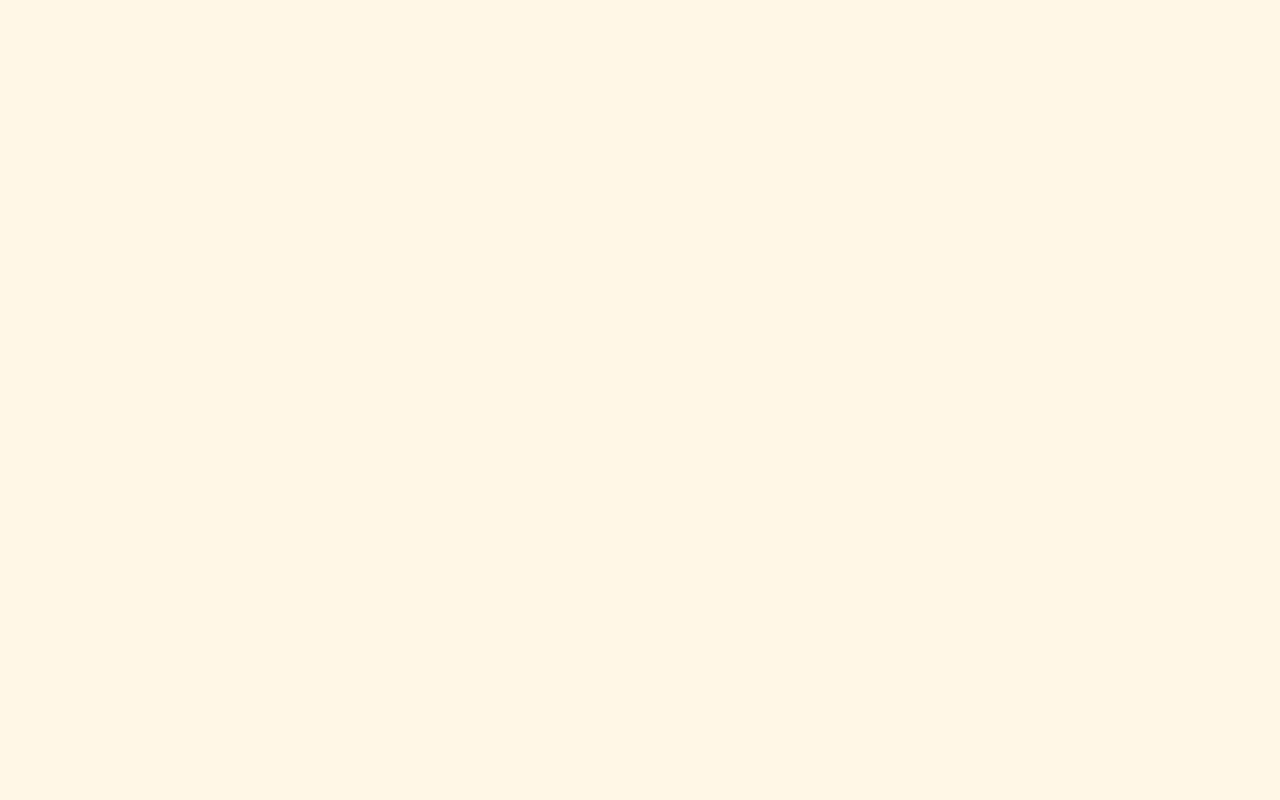
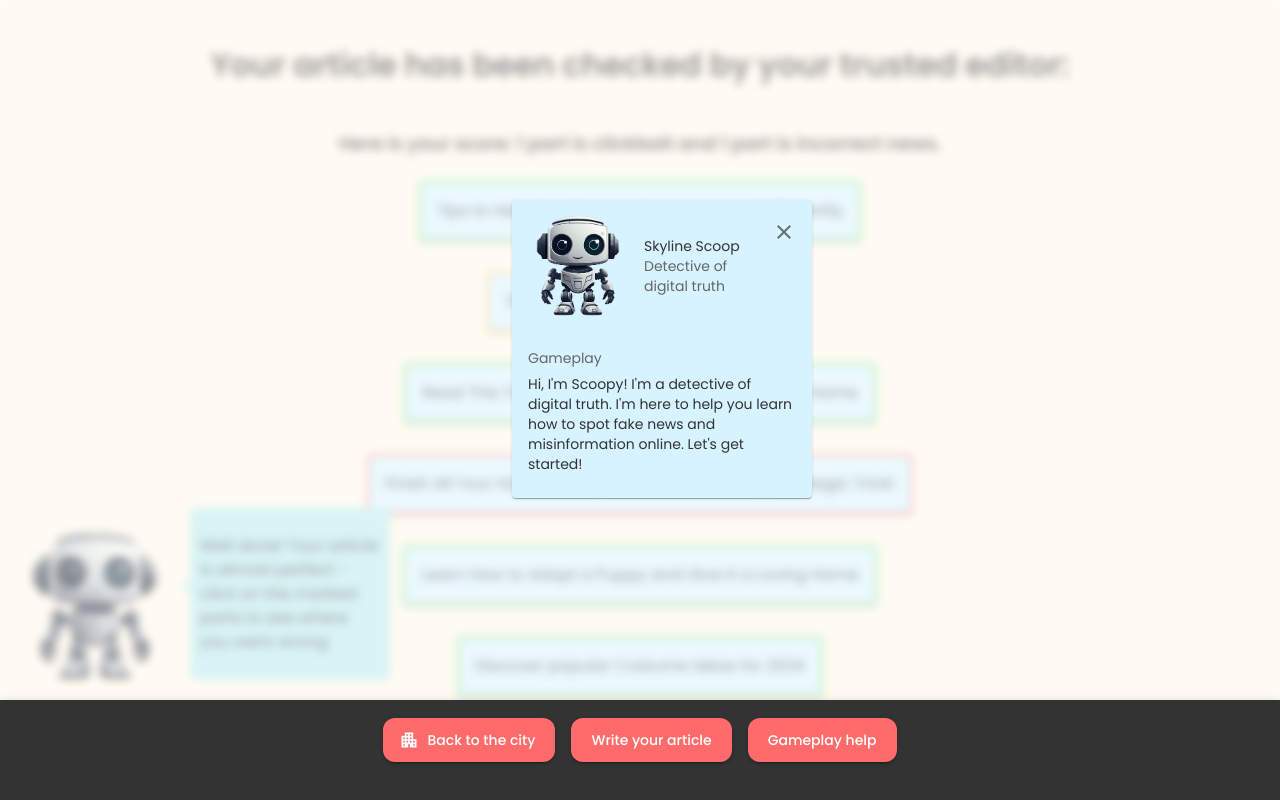
Before and after one commit to yasmineantille/herhack-2024, a React (Create React App) app in the folder srg-challenge/: page /herhack-2024/editor in a window 1280 px wide. Before the commit this address had no page. Built offline with nearby package versions, Linux system fonts and the light colour scheme.

Commit message:
Create editor view. Add navigation from workdesk to editor.

```diff
--- a/srg-challenge/src/App.tsx
+++ b/srg-challenge/src/App.tsx
@@ -7,20 +7,21 @@ import WorkDesk from "./components/WorkDesk/WorkDesk";
 import TitleBuilding from "./components/TitleBuilding/TitleBuilding";
 import QuoteBuilding from "./components/QuoteBuilding/QuoteBuilding";
 import {CssBaseline, ThemeProvider} from "@mui/material";
-import theme from "./theme";
 import getTheme from "./theme";
+import EditorView from "./components/EditorView/EditorView";
 
 function App() {
     return (
         <ThemeProvider theme={getTheme('light')}>
-          <CssBaseline />
+            <CssBaseline/>
             <Router basename={ROOT}>
                 <Routes>
-                <Route path="/" element={<Layout />}>
-                    <Route index element={<City />} />
-                    <Route path="title" element={<TitleBuilding />} />
-                    <Route path="workdesk" element={<WorkDesk />} />
-                    <Route path="quote" element={<QuoteBuilding />} />
+                    <Route path="/" element={<Layout/>}>
+                        <Route index element={<City/>}/>
+                        <Route path="title" element={<TitleBuilding/>}/>
+                        <Route path="workdesk" element={<WorkDesk/>}/>
+                        <Route path="quote" element={<QuoteBuilding/>}/>
+                        <Route path="editor" element={<EditorView/>}/>
                     </Route>
                 </Routes>
             </Router>
--- /dev/null
+++ b/srg-challenge/src/components/EditorView/EditorView.css
@@ -0,0 +1,97 @@
+.editor {
+    display: flex;
+    flex-direction: column;
+    align-items: center;
+    height: calc(100% - 100px);
+}
+
+.editorGrid {
+    display: flex;
+    flex-direction: column;
+    flex: 1;
+    gap: 10px;
+}
+
+.editorContainer {
+    display: flex;
+    flex-direction: row;
+    flex: 1;
+}
+
+.reportPart {
+    display: flex;
+    justify-content: center;
+}
+
+.bait {
+    border: 1px solid black;
+    margin: 5px 5px 0px 5px;
+    padding: 5px;
+    border-radius: 10px;
+}
+
+.correct {
+    border: 2px solid #5CD65C;
+}
+
+.correct-background {
+    background-color: rgba(92, 214, 92, 0.22) !important;
+}
+
+.clickbait {
+    border: 2px solid #FFB84D;
+}
+
+.clickbait-background {
+    background-color: rgba(255, 184, 77, 0.22) !important;
+}
+
+.incorrect {
+    border: 2px solid #FF6B6B;
+}
+
+.incorrect-background {
+    background-color: rgba(255, 107, 107, 0.22) !important;
+}
+
+.avatarContainer {
+    position: absolute;
+    display: flex;
+    justify-content: flex-start;
+    width: fit-content;
+    flex: 0;
+    align-items: flex-end;
+    left: 0;
+    bottom: 100px;
+}
+
+.avatar {
+    width: 150px;
+    height: 150px;
+    margin: 20px;
+}
+
+.speech-bubble {
+    position: relative;
+    background: #b2e7ec;
+    border-radius: .4em;
+    padding: 10px;
+    width: fit-content;
+    max-width: 200px;
+    height: 25%;
+    margin-bottom: 20px;
+}
+
+.speech-bubble::after {
+    content: '';
+    position: absolute;
+    top: 50%;
+    left: -10px; /* Adjust the position of the tail */
+    width: 0;
+    height: 0;
+    border: 10px solid transparent;
+    border-right-color: #b2e7ec;
+    border-left: 0;
+    border-top: 0;
+    margin-top: -10px; /* Center the tail vertically */
+}
--- /dev/null
+++ b/srg-challenge/src/components/EditorView/EditorView.tsx
@@ -0,0 +1,134 @@
+import React, {useState} from "react";
+import {StyledCard} from "../StyledComponents/StyledComponents";
+import {ReactComponent as Avatar} from '../../assets/avatar.svg';
+import "./EditorView.css";
+
+export interface EditorProps {
+}
+
+export enum Rating {
+    CORRECT, CLICKBAIT, FAKE_NEWS
+}
+
+interface ReportPart {
+    content: string;
+    info: string;
+    rating: Rating;
+    clickedOn?: boolean;
+    correct?: boolean; // true if correctly identified, false otherwise
+    points: number;
+}
+
+const EditorView: React.FC<EditorProps> = () => {
+    const initialReportParts: ReportPart[] = [
+        {
+            content: 'Tips to Help You Manage Your Homework Efficiently',
+            info: 'Watch out for sensational wording like "amazing, shocking and unbelievable.',
+            rating: Rating.CORRECT,
+            points: 1
+        },
+        {
+            content: 'This one trick will change your life.',
+            info: 'Vague Headlines that are not specific to a topic are often a sign of clickbait.',
+            rating: Rating.CLICKBAIT,
+            points: 1
+        },
+        {
+            content: 'Read This Touching Story About a Dog’s Journey Home',
+            info: 'Watch out for overly emotional triggers like "cry, laugh, smile, and frown.',
+            rating: Rating.CORRECT,
+            points: 1
+        },
+        {
+            content: 'Finish All Your Homework in Just 15 Minutes with This Magic Trick!',
+            info: 'It\'s too good to be true. If it sounds too easy, it probably is.',
+            rating: Rating.FAKE_NEWS,
+            points: 1
+        },
+        {
+            content: 'Learn How to Adopt a Puppy and Give It a Loving Home',
+            info: 'Overuse of punctuation is often an indication of clickbait.',
+            rating: Rating.CORRECT,
+            points: 1
+        },
+        {
+            content: 'Discover popular Costume Ideas for 2024',
+            info: 'Lists of "best of" lists are often a sign of clickbait.',
+            rating: Rating.CORRECT,
+            points: 1
+        }
+    ];
+
+    const [reportParts, setReportParts] = useState<ReportPart[]>(initialReportParts);
+    const [bubbleText, setBubbleText] = useState('Well done! Your article is almost perfect - click on the marked parts to see where you went wrong.');
+
+    const clickedOnCard = (rating: Rating, info: string, index: number) => {
+        setReportParts(prevPairs => {
+            const newPairs = prevPairs.map((reportPart) => {
+                    reportPart.clickedOn = false;
+                    return reportPart;
+                }
+            );
+            newPairs[index].clickedOn = true;
+            newPairs[index].correct = (rating === Rating.CORRECT);
+            return newPairs;
+        });
+        switch (rating) {
+            case Rating.CORRECT:
+                setBubbleText('This information is correct and verifiable. Great job!');
+                return;
+            case Rating.CLICKBAIT:
+                setBubbleText('This information is clickbait. ' + info);
+                return;
+            case Rating.FAKE_NEWS:
+                setBubbleText('This information is incorrect. ' + info);
+                return;
+        }
+    }
+
+    const getClass = (pair: ReportPart) => {
+        switch (pair.rating) {
+            case Rating.CORRECT:
+                return 'correct' + (pair.clickedOn ? ' correct-background' : '');
+            case Rating.CLICKBAIT:
+                return 'clickbait' + (pair.clickedOn ? ' clickbait-background' : '');
+            case Rating.FAKE_NEWS:
+                return 'incorrect' + (pair.clickedOn ? ' incorrect-background' : '');
+        }
+    }
+
+    function getScore() {
+        const clickbaits = reportParts
+            .filter((part) => part.rating === Rating.CLICKBAIT)
+            .reduce((sum) => (sum + 1), 0);
+        const fakeNews = reportParts
+            .filter((part) => part.rating === Rating.FAKE_NEWS)
+            .reduce((sum) => (sum + 1), 0);
+        return clickbaits + ' part is clickbait' + (fakeNews > 0 ? ' and ' + fakeNews + ' part is incorrect news.' : '');
+    }
+
+    return (
+        <div className="editor" style={{padding: '20px', overflowY: 'auto', height: 'calc(100% - 100px)'}}>
+            <h1>Your article has been checked by your trusted editor:</h1>
+            <h3>Here is your score: {getScore()}</h3>
+            <div className="editorContainer">
+                <div className="avatarContainer">
+                    <Avatar className="avatar"/>
+                    <div className="speech-bubble">
+                        <p>{bubbleText}</p>
+                    </div>
+                </div>
+                <div className="editorGrid">
+                    {reportParts.map((pair, index) => (
+                        <div key={index} className={`reportPart`}>
+                            <StyledCard className={`bait ${getClass(pair)}`}
+                                        onClick={() => clickedOnCard(pair.rating, pair.info, index)}>{pair.content}</StyledCard>
+                        </div>
+                    ))}
+                </div>
+            </div>
+        </div>
+    );
+}
+
+export default EditorView;
--- a/srg-challenge/src/components/WorkDesk/WorkDesk.tsx
+++ b/srg-challenge/src/components/WorkDesk/WorkDesk.tsx
@@ -3,6 +3,7 @@ import {Block, ContentType, Desk} from "../Models/Models";
 import {Box, Button, Card, CardContent, CardHeader, Typography} from "@mui/material";
 import {TweetAvatar, TweetCard } from "../StyledComponents/StyledComponents";
 import { Twitter } from "@mui/icons-material";
+import {useNavigate} from "react-router-dom";
 
 export interface WorkDeskProps {
     className?: string;
@@ -176,8 +177,10 @@ const WorkDesk: React.FC<WorkDeskProps> = ({className}) => {
         setSelectedType(type);
     }
 
+    const navigate = useNavigate();
+
     const submitArticle = () => {
-        console.log("submitting article");
+        navigate('/editor');
     }
 
     return (
```
Lines whose indentation alone changed are shown as unchanged.
